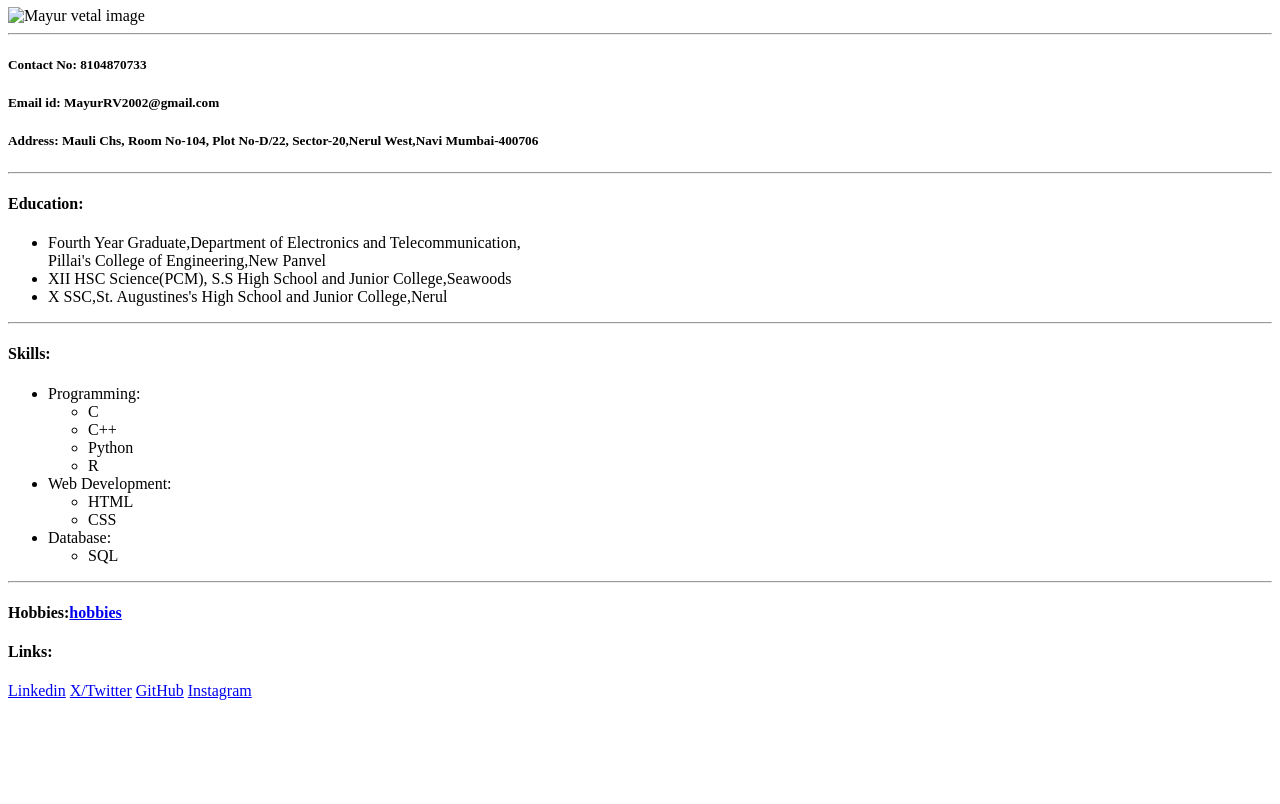
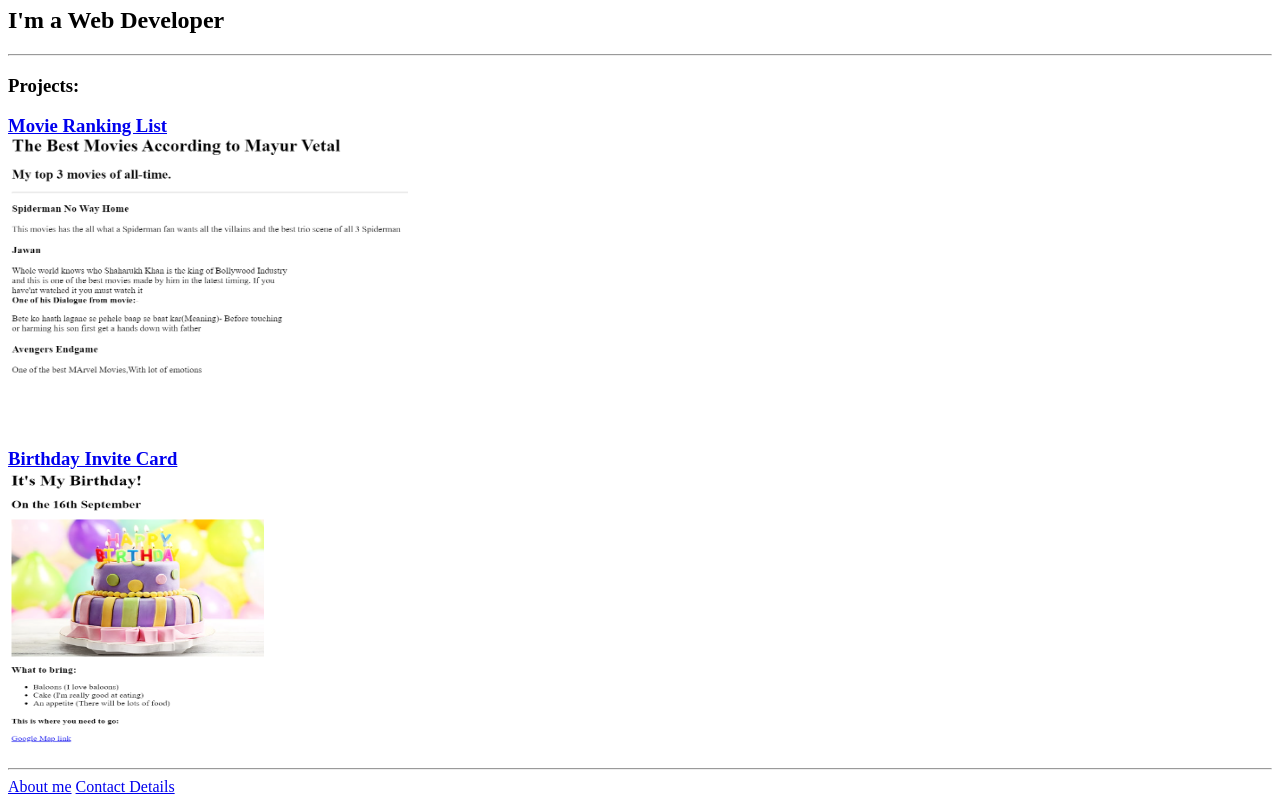
Before and after one commit to MayurRV/html-portfolio, a plain HTML site: page index.html in a window 1280 px wide. Shown: the part 73-877 px from the top of the page. Before the commit the page ends 800 px from the top, so only its background shows below. Drawn offline with Linux system fonts and the light colour scheme.

Commit message:
index.html

```diff
--- a/index.html
+++ b/index.html
@@ -1,50 +1,36 @@
+<!-- TODO 1: Create the HTML Boilerplate -->
+
+<!-- TODO 2: Add Your previous projects' HTML into the public folder -->
+
+<!-- TODO 3: Take screenshots of your project previews and add the images to the images folder -->
+
+<!-- TODO 4: Add titles/subtitles etc. -->
+
+<!-- TODO 5: Add a link to the project pages -->
+
+<!-- TODO 6: Add images to show the project previews
+HINT for TODO 6: You can use the height attribute set to 200 to make the image smaller:
+https://developer.mozilla.org/en-US/docs/Web/HTML/Element/img#attr-height -->
+
+<!-- TODO 7: Add the Contact Me and About Me page links -->
 <!DOCTYPE html>
 <html lang="en">
 <head>
     <meta charset="UTF-8">
-    <title>My Resume</title>
+    <title>Mayur Vetal</title>
 </head>
 <body>
-    <h1>Mayur Ramesh Vetal</h1>
-
-    <img src="./Photo Updated.png" height="150" alt="Mayur vetal image"/>
+    <h1>Mayur Vetal's Portfolio</h1>
+    <h2>I'm a Web Developer</h2>
     <hr/>
-    <h5>Contact No: 8104870733</h5>
-    <h5>Email id: MayurRV2002@gmail.com</h5>
-    <h5>Address: Mauli Chs, Room No-104, Plot No-D/22,
-        Sector-20,Nerul West,Navi Mumbai-400706
-    </h5><hr/>
-    <h4>Education:</h4>
-    <ul>
-        <li>Fourth Year Graduate,Department of Electronics and Telecommunication,
-            <br/>Pillai's College of Engineering,New Panvel
-        </li>
-        <li>XII HSC Science(PCM), S.S High School and Junior College,Seawoods</li>
-        <li>X SSC,St. Augustines's High School and Junior College,Nerul</li>
-    </ul><hr/>
-    <h4>Skills:</h4>
-    <ul>
-        <li>Programming:</li>
-        <ul>
-            <li>C </li>
-            <li>C++</li>
-            <li>Python</li>
-            <li>R </li>
-        </ul>
-        <li>Web Development:</li>
-        <ul>
-            <li>HTML</li>
-            <li>CSS</li>
-        </ul>
-        <li>Database:</li>
-        <ul><li>SQL</li></ul>
-    </ul><hr/>
-    <h4>Hobbies:<a href="./hobbies.html">hobbies</a></h4>
-    <h4>Links:</h4>
-    <a href="https://www.linkedin.com/in/mayur-vetal-9b8a25200/">Linkedin</a>
-    <a href="https://twitter.com/vetal_mayur_16">X/Twitter</a>
-    <a href="https://github.com/MayurRV">GitHub</a>
-    <a href="https://instagram.com/vetal_mayur_16">Instagram</a>
-
+    <h3>Projects:</h3>
+    <h3><a href="./public/movie-ranking.html">Movie Ranking List</a><br/>
+    <img src="./assets/images/movierankinglist.png"height="250"width="400" alt="Movies ranking list"/></h3>
+    <br/>
+    <h3><a href="./public/birthday-invite.html">Birthday Invite Card</a><br/>
+    <img src="./assets/images/birthdayimage.png" height="275" width="400" alt="Birthday invite card"/></h3>
+    <hr/>
+    <a href="./public/about.html">About me</a>
+    <a href="./public/contact.html">Contact Details</a>
 </body>
 </html>
```
